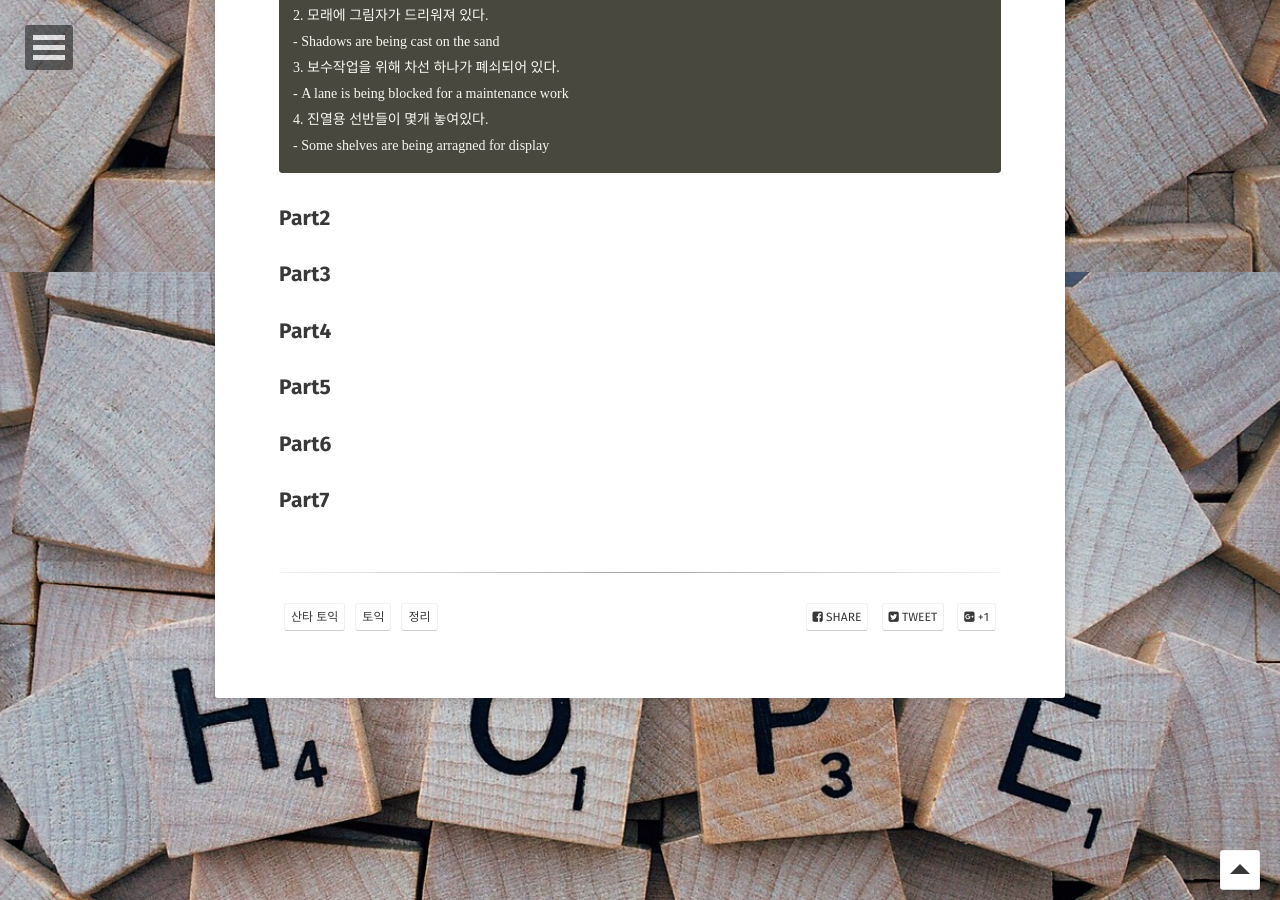
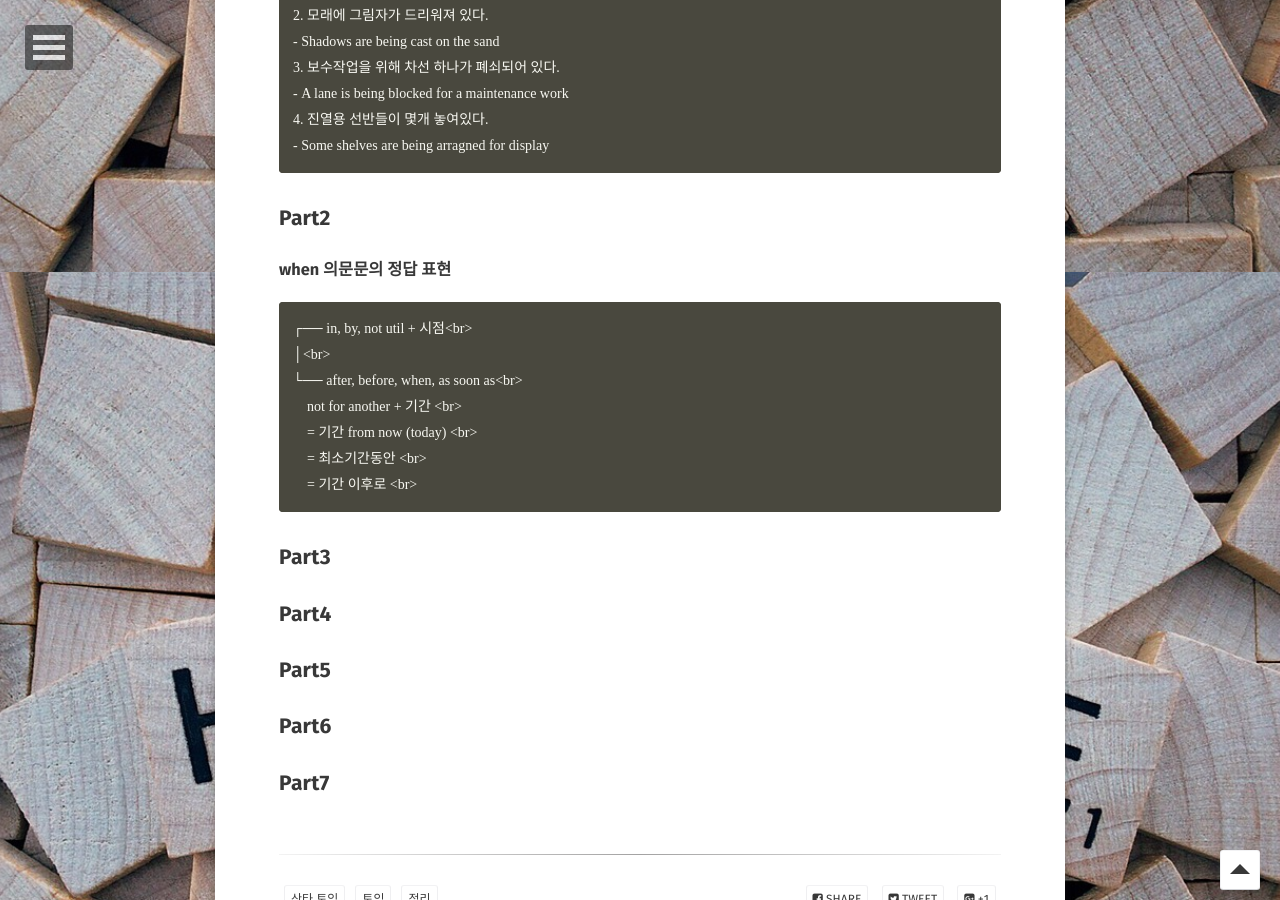
Before and after one commit to Jungjihyuk/JH_Life, a Jekyll site: the page built from _posts/2019-04-17-toeic.md, in a window 1280 px wide and 900 px high, scrolled down 628 px. Built offline with Jekyll 4.4.1, drawn with Linux system fonts in a browser that asks for light colours; some web fonts are replaced; comment, search, counter and statistics services are not loaded.

Commit message:
part2 추가

````diff
--- a/_posts/2019-04-17-toeic.md
+++ b/_posts/2019-04-17-toeic.md
@@ -28,8 +28,18 @@ Display, Cast, Arrange, Block
 - Some shelves are being arragned for display
 ```
 
+## Part2
 
-## Part2
+### when 의문문의 정답 표현
+```
+┌── in, by, not util + 시점<br>
+│<br>
+└── after, before, when, as soon as<br>
+    not for another + 기간 <br>
+    = 기간 from now (today) <br>
+    = 최소기간동안 <br>
+    = 기간 이후로 <br>
+```
 
 ## Part3
 
````
